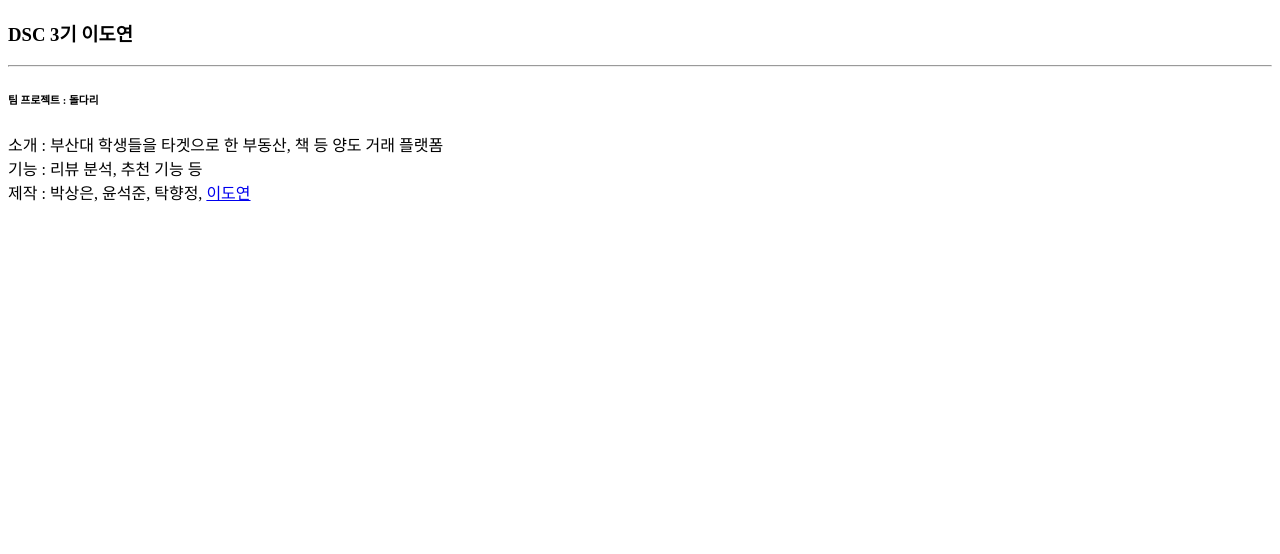
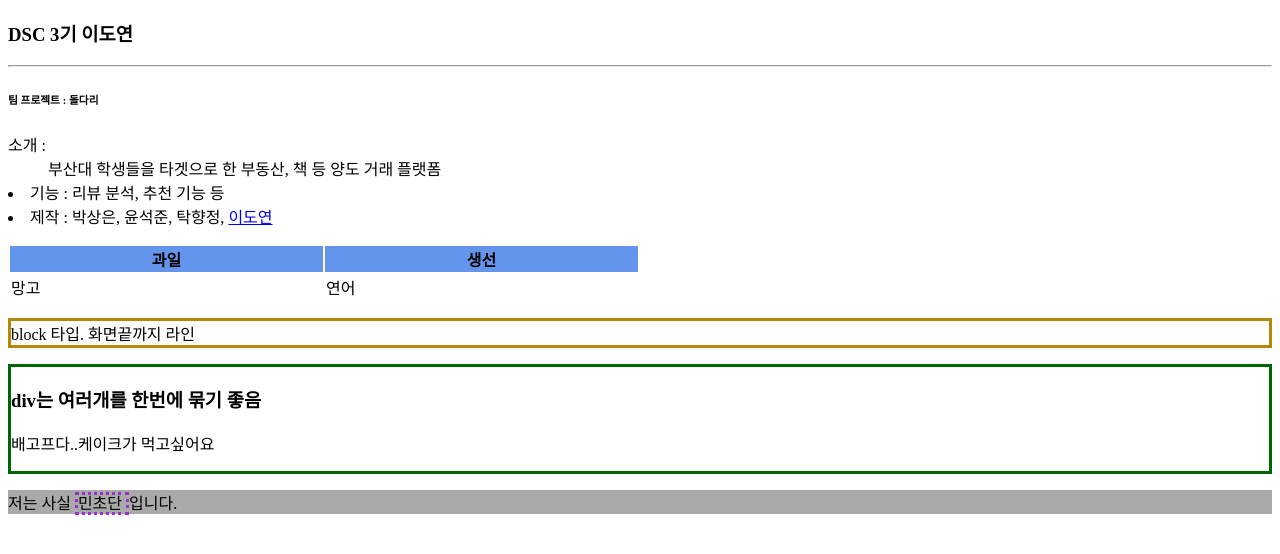
Before and after one commit to PeachDo/webstudy, a plain HTML site: page index.html in a window 1280 px wide. Shown: the part 70-624 px from the top of the page. Drawn offline with Linux system fonts and the light colour scheme.

Commit message:
프론트스터디2일차

```diff
--- a/index.html
+++ b/index.html
@@ -10,11 +10,40 @@
     <h3>DSC 3기 이도연</h3>
     <hr>
     <h6><strong>팀 프로젝트 : 돌다리</strong></h6>
-    <P>
-        소개 : 부산대 학생들을 타겟으로 한 부동산, 책 등 양도 거래 플랫폼<br>
-        기능 : 리뷰 분석, 추천 기능 등<br>
-        <!--주석기능, 이름 클릭 시 페이지 전환 기능을 추가합니다-->
-        제작 : 박상은, 윤석준, 탁향정, <a href="introduce.html">이도연</a> <br>
-    </P>
+    <dl>
+        <dt>소개 : </dt>
+        <dd>부산대 학생들을 타겟으로 한 부동산, 책 등 양도 거래 플랫폼</dd>
+        <li>기능 : 리뷰 분석, 추천 기능 등</li>
+        <!--br 대신 list로 구별을 해 봅시다-->
+        <li>제작 : 박상은, 윤석준, 탁향정, <a href="introduce.html">이도연</a> </li>
+    </dl>
+    <table style="width: 50%;">
+       <tr style="background-color: cornflowerblue;">
+           <th>과일</th>
+           <th>생선</th>
+        </tr>
+        <tr>
+            <td>망고</td>
+            <td>연어</td>
+        </tr>
+    </table>
+
+    <!--공간분할-->
+    <p style="border: darkgoldenrod 3px solid;">
+        block 타입. 화면끝까지 라인
+    </p>
+
+    <div style="border: darkgreen 3px solid;">
+        <h3>div는 여러개를 한번에 묶기 좋음</h3>
+        <p>
+            배고프다..케이크가 먹고싶어요
+        </p>
+    </div>
+    <p style="background-color: darkgray;"> 저는 사실
+    <span style="border: darkorchid 3px dotted;">
+        민초단
+    </span>
+    입니다.
+    </p>
 </body>
 </html>
```
